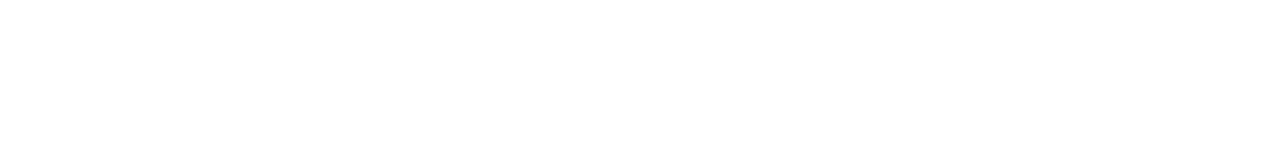
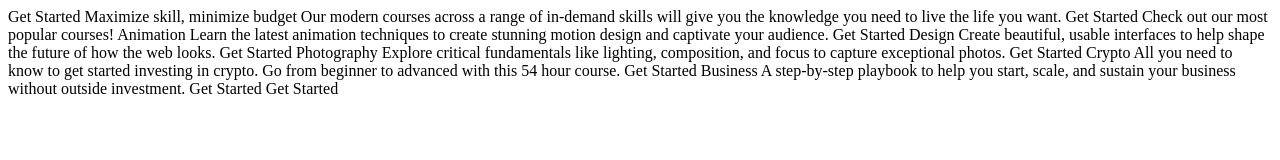
Before and after one commit to krzysztofbem/5-Skilled-e-learning-landing-page, a plain HTML site: page index.html in a window 1280 px wide. Drawn offline with Linux system fonts and the light colour scheme.

Commit message:
html updated

```diff
--- a/index.html
+++ b/index.html
@@ -1,12 +1,52 @@
 <!DOCTYPE html>
-<html lang="pl">
+<html lang="en">
 <head>
-    <meta charset="UTF-8">
-    <meta http-equiv="X-UA-Compatible" content="IE=edge">
-    <meta name="viewport" content="width=device-width, initial-scale=1.0">
-    <title>Document</title>
+  <meta charset="UTF-8">
+  <meta name="viewport" content="width=device-width, initial-scale=1.0">
+
+  <link rel="icon" type="image/png" sizes="32x32" href="./assets/favicon-32x32.png">
+
+  <title>Frontend Mentor | Skilled e-learning landing page</title>
 </head>
 <body>
 
+  Get Started
+
+  Maximize skill, minimize budget
+
+  Our modern courses across a range of in-demand skills will give you the
+  knowledge you need to live the life you want.
+
+  Get Started
+
+  Check out our most popular courses!
+
+  Animation
+  Learn the latest animation techniques to create stunning motion
+  design and captivate your audience.
+  Get Started
+
+  Design
+  Create beautiful, usable interfaces to help shape the future of
+  how the web looks.
+  Get Started
+
+  Photography
+  Explore critical fundamentals like lighting, composition, and focus
+  to capture exceptional photos.
+  Get Started
+
+  Crypto
+  All you need to know to get started investing in crypto. Go from beginner
+  to advanced with this 54 hour course.
+  Get Started
+
+  Business
+  A step-by-step playbook to help you start, scale, and sustain your business
+  without outside investment.
+  Get Started
+
+  Get Started
+
 </body>
 </html>
```
